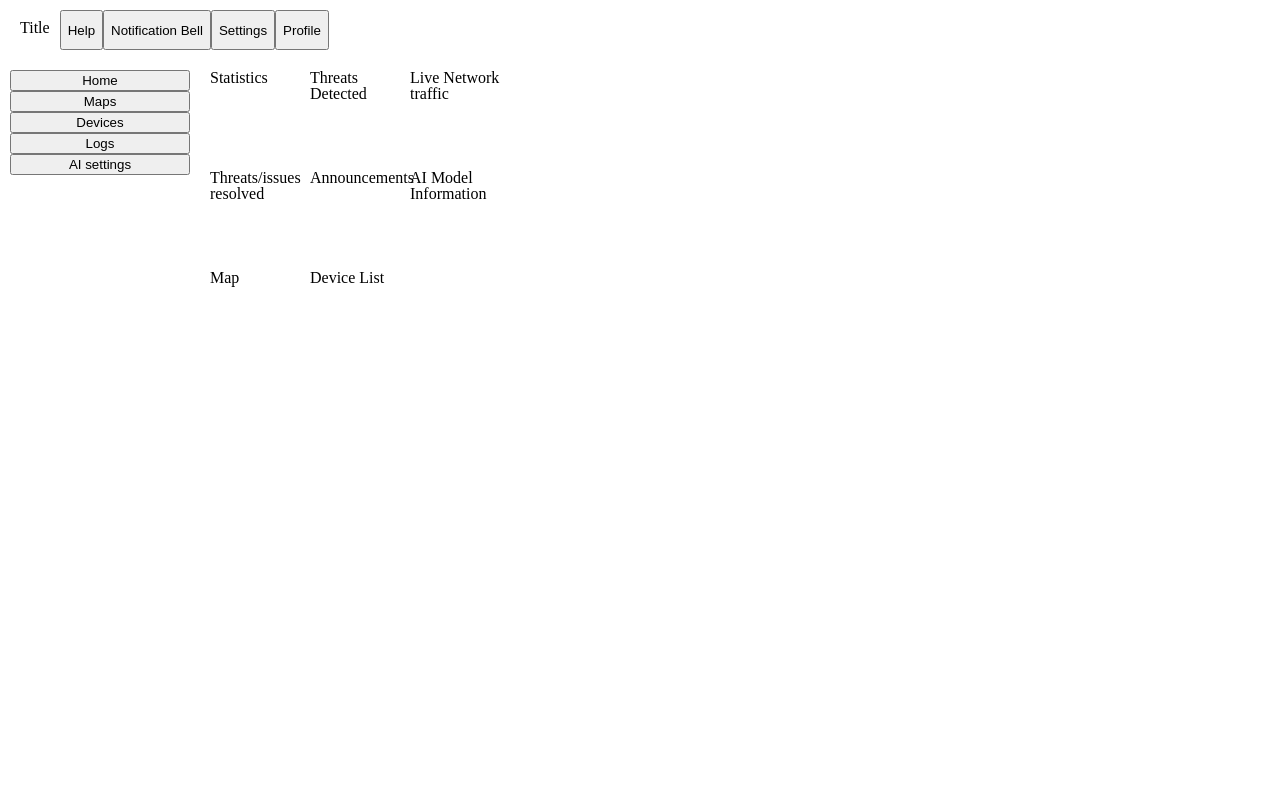
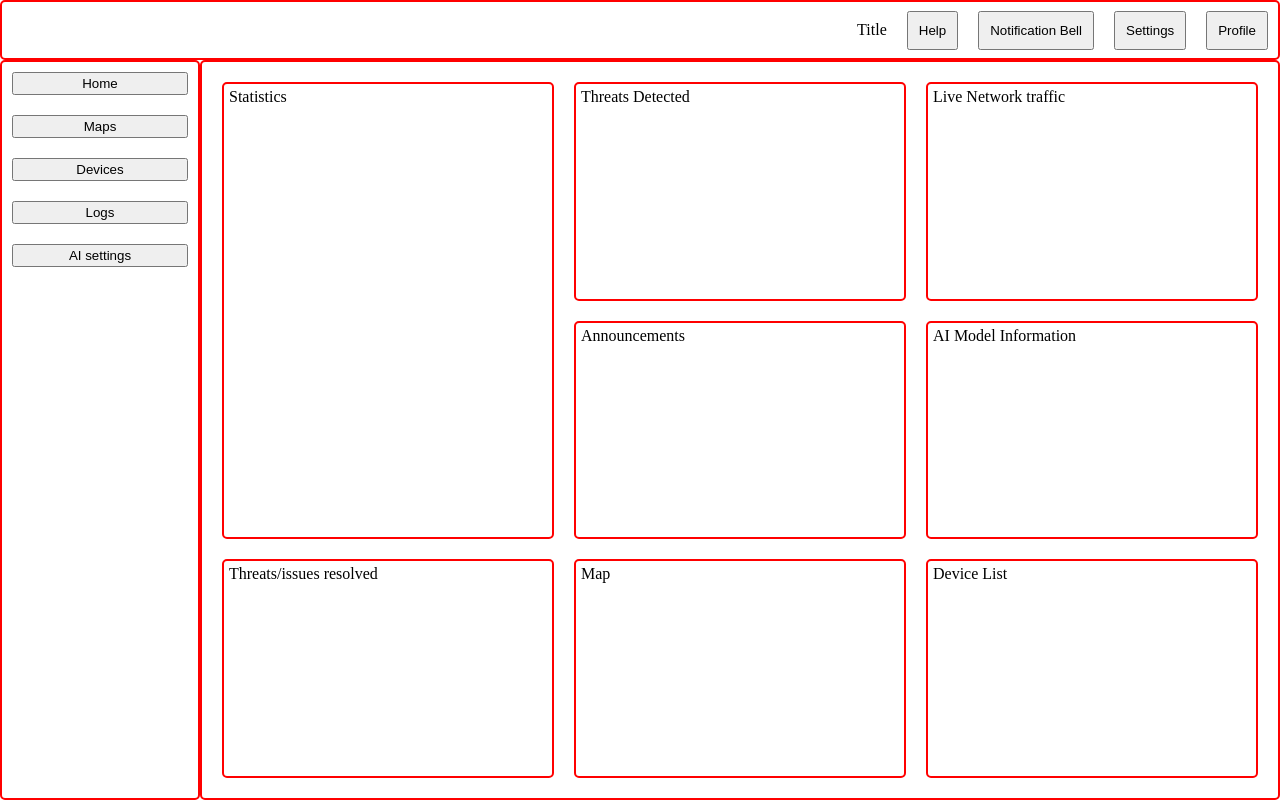
Before and after one commit to hreid1/COMP3000-LoRaWAN, a React (Vite) app in the folder sourcecode/my-app/: page / in a window 1280 px wide. Built offline with nearby package versions, Linux system fonts and the light colour scheme.

Commit message:
established starting UI design for website following prototype images

```diff
--- a/sourcecode/my-app/src/App.css
+++ b/sourcecode/my-app/src/App.css
@@ -60,31 +60,99 @@ table {
     grid-template-rows: 60px 1fr;
 }
 
-.navMenu {
-    padding: 10px;
-}
+/* Top Navigation Menu*/
 
 #topNavMenuContainer {
     grid-column: 1 / 3;
     grid-row: 1 / 2;
     display: flex;
+    align-items: center;
+    justify-content: flex-end;
+    border: 2px solid red;
+    border-radius: 5px;
 }
 
 #topNavMenuContainer p {
     padding: 10px;
 }
 
+#topNavMenuContainer button {
+    margin: 10px;
+    padding: 10px;
+}
+
+/* Side Navigation Menu */
+
 #sideNavMenuContainer {
     grid-column: 1 / 2;
     grid-row: 2 / 3;
     display: flex;
     flex-direction: column;
+    border: 2px solid red;
+    border-radius: 5px;
 }
+
+#sideNavMenuContainer button {
+    margin: 10px;
+    padding: 2px;
+}
+
+/* Main Dashboard Content */
 
 #dashContentContainer {
     grid-column: 2 / 3;
     grid-row: 2 / 3;
     display: grid;
-    grid-template-columns: 100px 100px 100px;
-    grid-template-rows: 100px 100px 100px;
+    grid-template-columns: repeat(3, 1fr);
+    grid-template-rows: repeat(3, 1fr);
+    padding: 10px;
+    border: 2px solid red;
+    border-radius: 5px;
 }
+
+.dashboardItem {
+    padding: 5px;
+    margin: 10px;
+    border: 2px solid red;
+    border-radius: 5px;
+}
+
+#statistics {
+    grid-column: 1 / 1;
+    grid-row: 1 / span 2;
+}
+
+#threatsDetected {
+    grid-column: 2 / 2;
+    grid-row: 1 / 1;
+}
+
+#liveNetworkTraffic {
+    grid-column: 3 / 3;
+    grid-row: 1 / 1;
+}
+
+#threats2 {
+    grid-column: 1 / 1;
+    grid-row: 3 / 3;
+}
+
+#announcements {
+    grid-column: 2 / 2;
+    grid-row: 2 / 2;
+}
+
+#aiInfo {
+    grid-column: 3 / 3;
+    grid-row: 2 / 2;
+}
+
+#map {
+    grid-column: 2 / 2;
+    grid-row: 3 / 3;
+}
+
+#deviceList {
+    grid-column: 3 / 3;
+    grid-row: 3 / 3;
+}
--- a/sourcecode/my-app/src/App.jsx
+++ b/sourcecode/my-app/src/App.jsx
@@ -45,15 +45,64 @@ const SideNavMenu = () => {
 const MainDashContent = () => {
   return (
     <div className="navMenu" id="dashContentContainer">
-      <div className="dashboardItem" id="statistics">Statistics</div>
-      <div className="dashboardItem" id="threatsDetected">Threats Detected</div>
-      <div className="dashboardItem" id="liveNetworkTraffic">Live Network traffic</div>
-      <div className="dashboardItem" id="threats2">Threats/issues resolved</div>
-      <div className="dashboardItem" id="announcements">Announcements</div>
-      <div className="dashboardItem" id="aiInfo">AI Model Information</div>
-      <div className="dashboardItem" id="map">Map</div>
-      <div className="dashboardItem" id="deviceList">Device List</div>
+      <Statistics />
+      <ThreatsDetected />
+      <LiveNetworkTraffic />
+      <Threats2 />
+      <Announcements />
+      <AIinfo />
+      <Map />
+      <DeviceList />
     </div>
+  )
+}
+
+const DeviceList = () => {
+  return (
+    <div className="dashboardItem" id="deviceList">Device List</div>
+  )
+}
+
+const Map = () => {
+  return (
+    <div className="dashboardItem" id="map">Map</div>
+  )
+}
+
+const AIinfo = () => {
+  return (
+    <div className="dashboardItem" id="aiInfo">AI Model Information</div>
+  )
+}
+
+const Statistics = () => {
+  return (
+    <div className="dashboardItem" id="statistics">Statistics</div>
+  )
+}
+
+const ThreatsDetected = () => {
+  return (
+    <div className="dashboardItem" id="threatsDetected">Threats Detected</div>
+  )
+}
+
+const LiveNetworkTraffic = () => {
+  return (
+    <div className="dashboardItem" id="liveNetworkTraffic">Live Network traffic</div>
+  )
+}
+
+// Subject to change
+const Threats2 = () => {
+  return(
+    <div className="dashboardItem" id="threats2">Threats/issues resolved</div>
+  )
+}
+
+const Announcements = () => {
+  return(
+    <div className="dashboardItem" id="announcements">Announcements</div>
   )
 }
 
```
